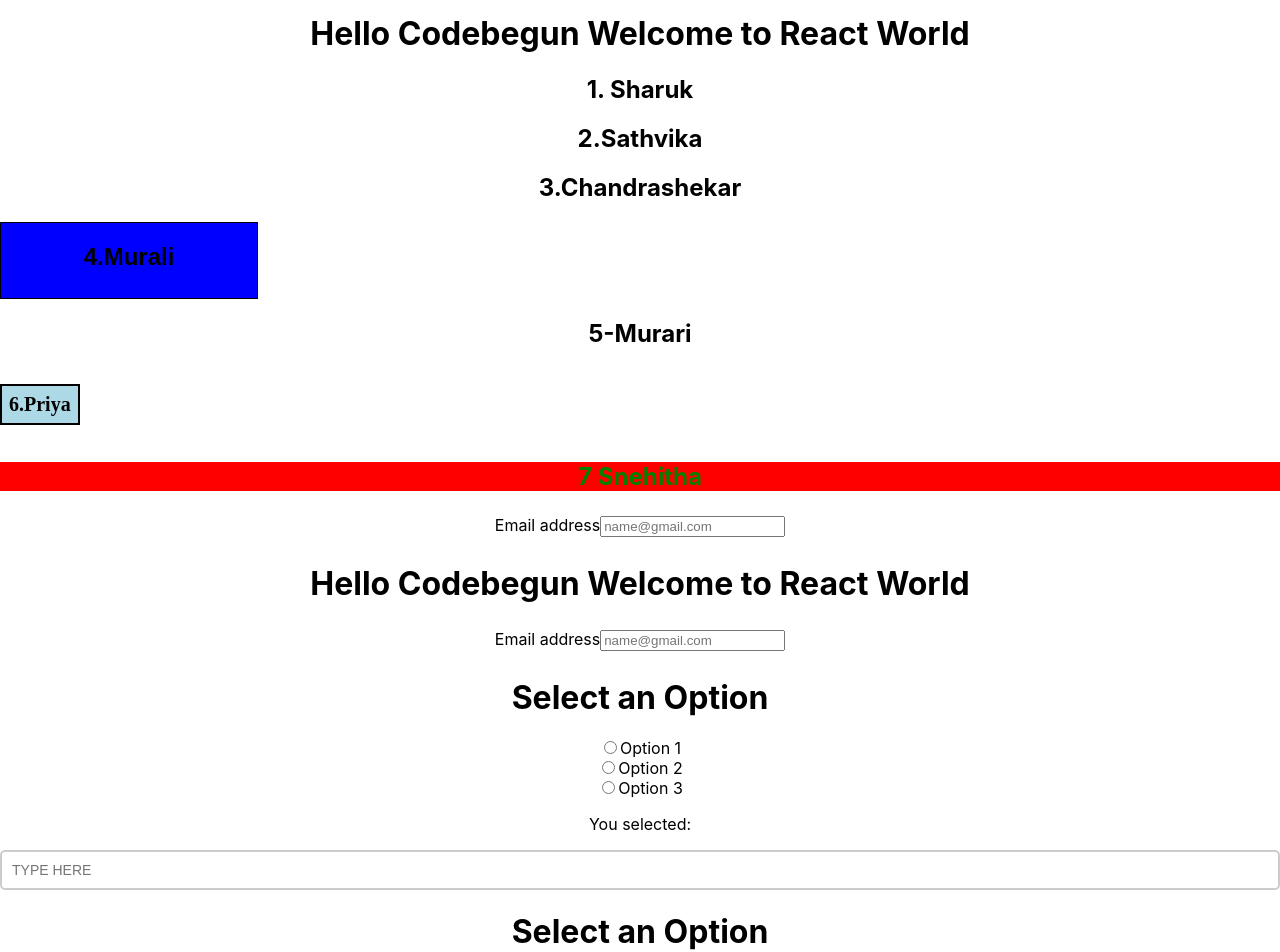
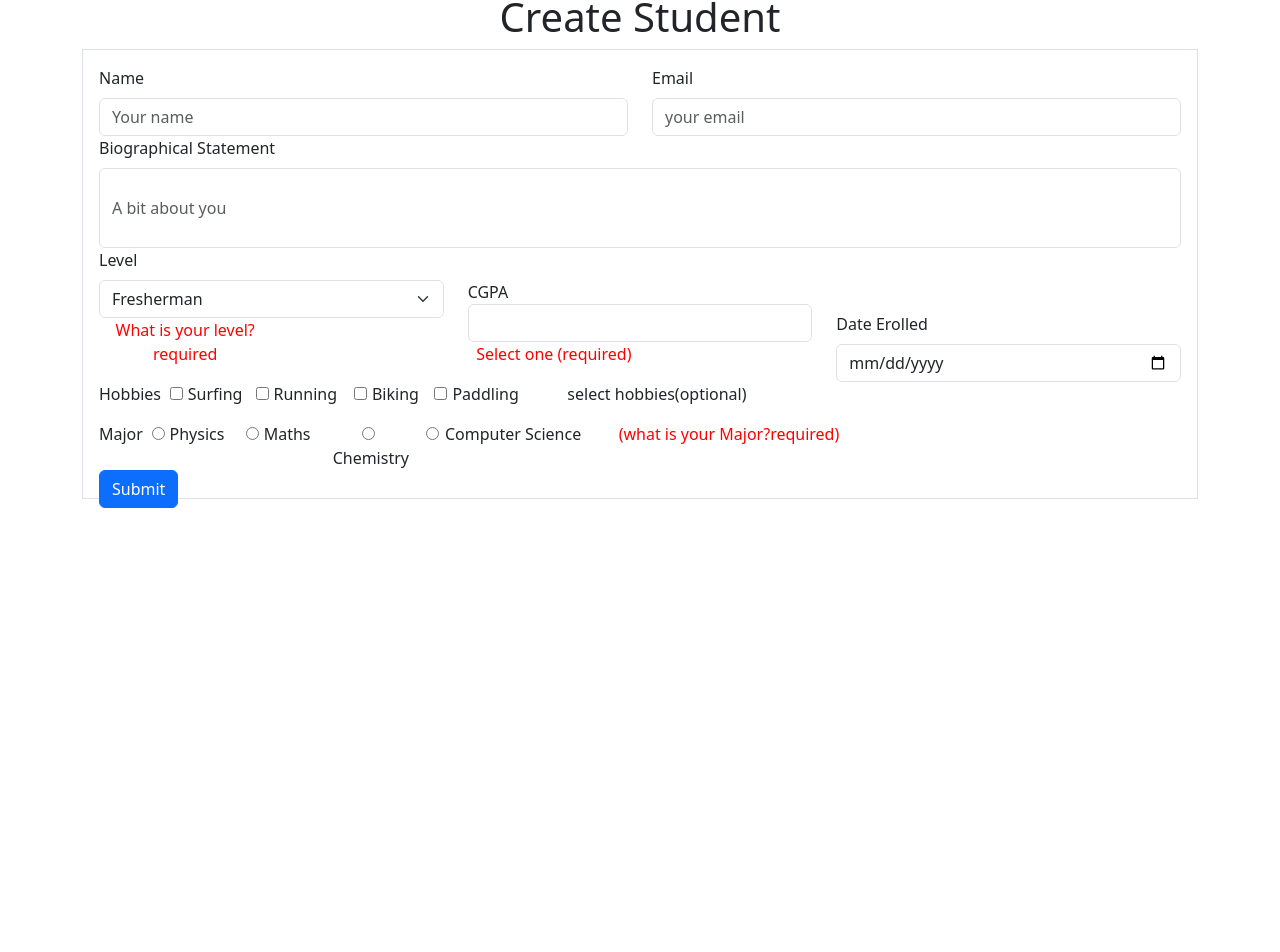
Before and after one commit to siva563/b6-react-project, a React (Create React App) app in the folder codebegunb6/: page / in a window 1280 px wide. Shown: the part 7-959 px from the top of the page. After the commit the page ends 800 px from the top, so only its background shows below. Built offline with nearby package versions, Linux system fonts and the light colour scheme; the HTML template or start-up script is replaced by a standard one.

Commit message:
changed priya form

```diff
--- a/codebegunb6/src/App.js
+++ b/codebegunb6/src/App.js
@@ -1,43 +1,11 @@
 import './App.css';
-import Sharuk1 from './Sharuk1';
-import Sathvika from './Sathvika';
-import Chandu from './Chandu';
-import Murali from './Murali';
-import Murari1 from './Murari1';
-import Priya from './Priya';
-import Snehitha from './Snehitha';
-import Formemail from './Formemail';
-import Format from './Format';
-import Text from './Text';
-import Radio from './Radio';
-import MurariForm from './MurariForm';
-import Checkbox from './Checkbox';
-
-
-
-
+import Priya_form from './Priya_form';
 
 function App() {
   return (
     <div className="App">
-      <h1>Hello Codebegun Welcome to React World</h1>
-      <Sharuk1 />
-      <Sathvika />
-      <Chandu />
-      <Murali />
-      <Murari1 />
-      <Priya />
-      <Snehitha />
-      <Formemail />
-      <Format />
-      <Text />
-    <Radio />
 
-
-
-      <Checkbox />
-     <MurariForm />
-
+      <Priya_form />
     </div>
   );
 }
```
Also changed, not shown: codebegunb6/src/Priya_form.js (+19 -17 lines).
